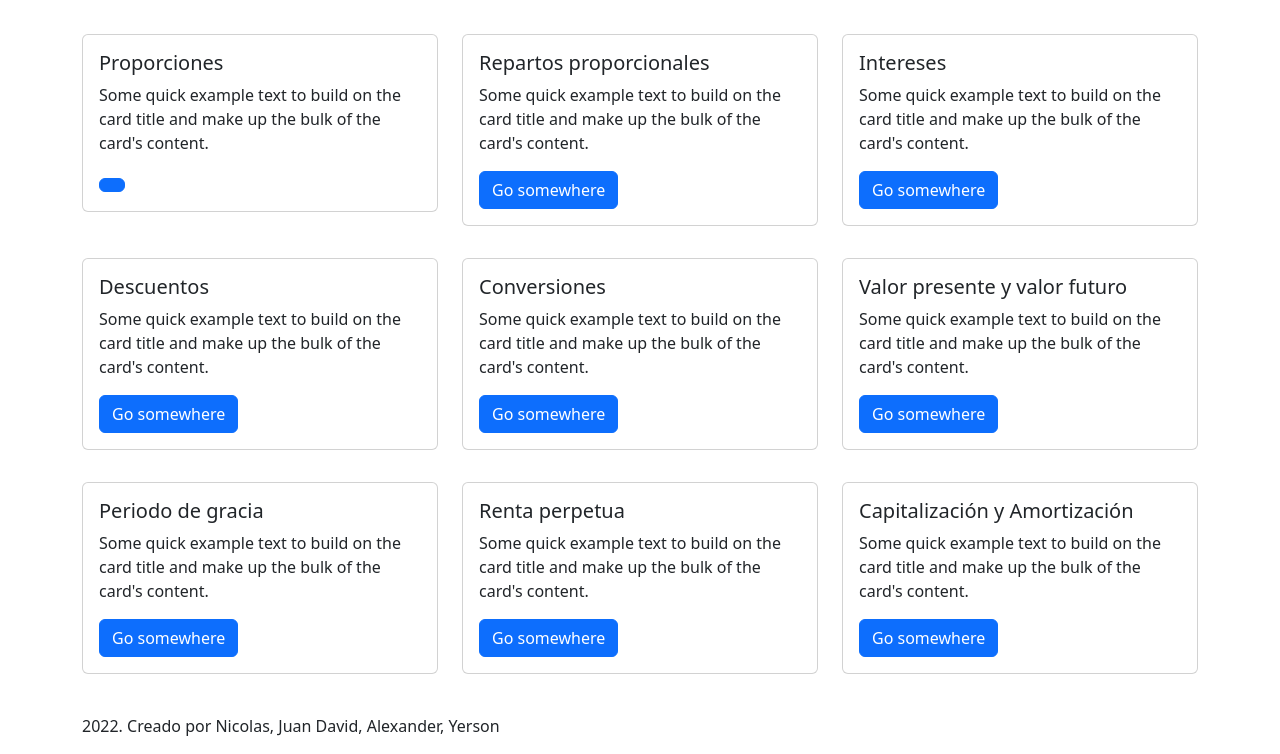
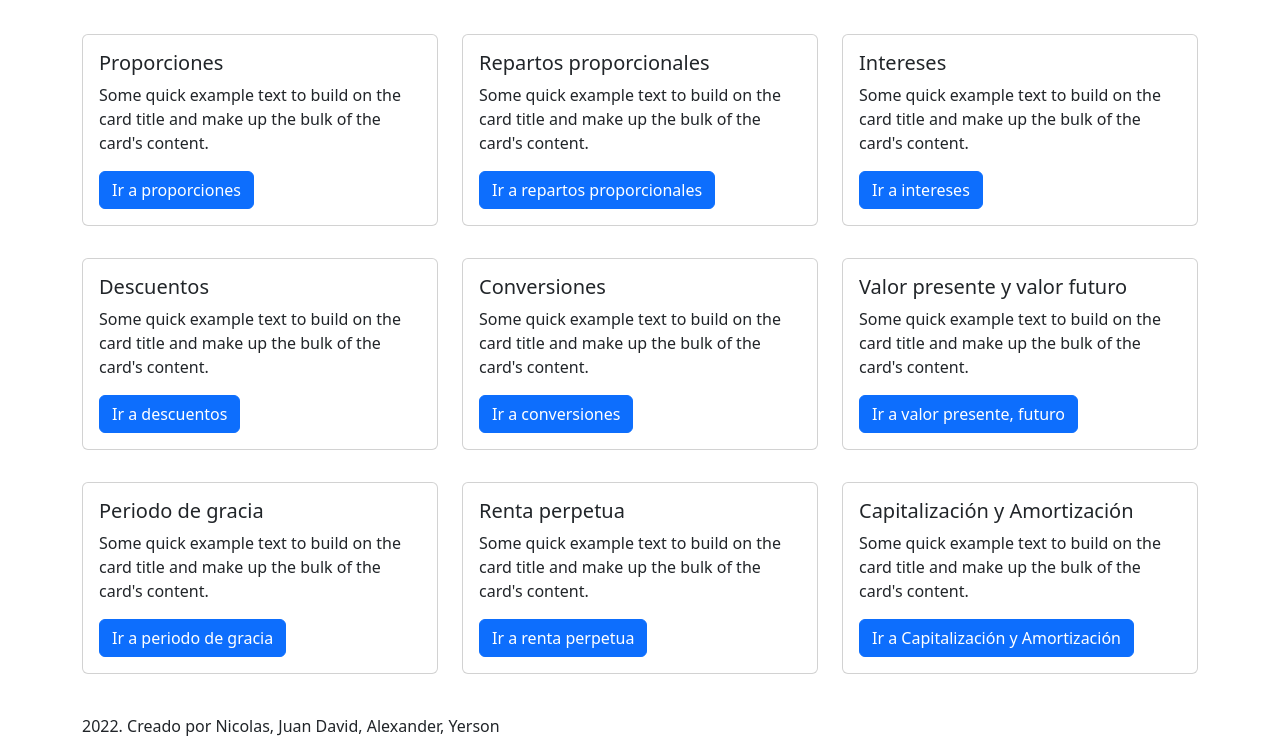
Before and after one commit to AlexTorresDev/ingenieria_economica, a website built with Vite: page src/index.html in a window 1280 px wide. Shown: the part 70-824 px from the top of the page. Built offline with nearby package versions, Linux system fonts and the light colour scheme.

Commit message:
Terminado indice

```diff
--- a/src/index.html
+++ b/src/index.html
@@ -18,7 +18,7 @@
             <h5 class="card-title">Proporciones</h5>
             <p class="card-text">Some quick example text to build on the card title and make up the bulk of the card's
               content.</p>
-            <a href="./proporciones.html" class="btn btn-primary"></a>
+            <a href="./proporciones.html" class="btn btn-primary">Ir a proporciones</a>
           </div>
         </div>
       </div>
@@ -29,7 +29,7 @@
             <h5 class="card-title">Repartos proporcionales</h5>
             <p class="card-text">Some quick example text to build on the card title and make up the bulk of the card's
               content.</p>
-            <a href="./proporciones.html" class="btn btn-primary">Go somewhere</a>
+            <a href="./repartos-proporcionales.html" class="btn btn-primary">Ir a repartos proporcionales</a>
           </div>
         </div>
       </div>
@@ -40,7 +40,7 @@
             <h5 class="card-title">Intereses</h5>
             <p class="card-text">Some quick example text to build on the card title and make up the bulk of the card's
               content.</p>
-            <a href="./proporciones.html" class="btn btn-primary">Go somewhere</a>
+            <a href="./intereses.html" class="btn btn-primary">Ir a intereses</a>
           </div>
         </div>
       </div>
@@ -51,7 +51,7 @@
             <h5 class="card-title">Descuentos</h5>
             <p class="card-text">Some quick example text to build on the card title and make up the bulk of the card's
               content.</p>
-            <a href="./proporciones.html" class="btn btn-primary">Go somewhere</a>
+            <a href="./descuentos.html" class="btn btn-primary">Ir a descuentos</a>
           </div>
         </div>
       </div>
@@ -62,7 +62,7 @@
             <h5 class="card-title">Conversiones</h5>
             <p class="card-text">Some quick example text to build on the card title and make up the bulk of the card's
               content.</p>
-            <a href="./proporciones.html" class="btn btn-primary">Go somewhere</a>
+            <a href="./conversiones.html" class="btn btn-primary">Ir a conversiones</a>
           </div>
         </div>
       </div>
@@ -73,7 +73,7 @@
             <h5 class="card-title">Valor presente y valor futuro</h5>
             <p class="card-text">Some quick example text to build on the card title and make up the bulk of the card's
               content.</p>
-            <a href="./proporciones.html" class="btn btn-primary">Go somewhere</a>
+            <a href="./valor-pre-fut.html" class="btn btn-primary">Ir a valor presente, futuro</a>
           </div>
         </div>
       </div>
@@ -84,7 +84,7 @@
             <h5 class="card-title">Periodo de gracia</h5>
             <p class="card-text">Some quick example text to build on the card title and make up the bulk of the card's
               content.</p>
-            <a href="./proporciones.html" class="btn btn-primary">Go somewhere</a>
+            <a href="./periodo-gracia.html" class="btn btn-primary">Ir a periodo de gracia</a>
           </div>
         </div>
       </div>
@@ -95,7 +95,7 @@
             <h5 class="card-title">Renta perpetua</h5>
             <p class="card-text">Some quick example text to build on the card title and make up the bulk of the card's
               content.</p>
-            <a href="./renta-perpetua.html" class="btn btn-primary">Go somewhere</a>
+            <a href="./renta-perpetua.html" class="btn btn-primary">Ir a renta perpetua</a>
           </div>
         </div>
       </div>
@@ -106,7 +106,7 @@
             <h5 class="card-title">Capitalización y Amortización</h5>
             <p class="card-text">Some quick example text to build on the card title and make up the bulk of the card's
               content.</p>
-            <a href="./capitalizacion-amortizacion.html" class="btn btn-primary">Go somewhere</a>
+            <a href="./capitalizacion-amortizacion.html" class="btn btn-primary">Ir a Capitalización y Amortización</a>
           </div>
         </div>
       </div>
```
